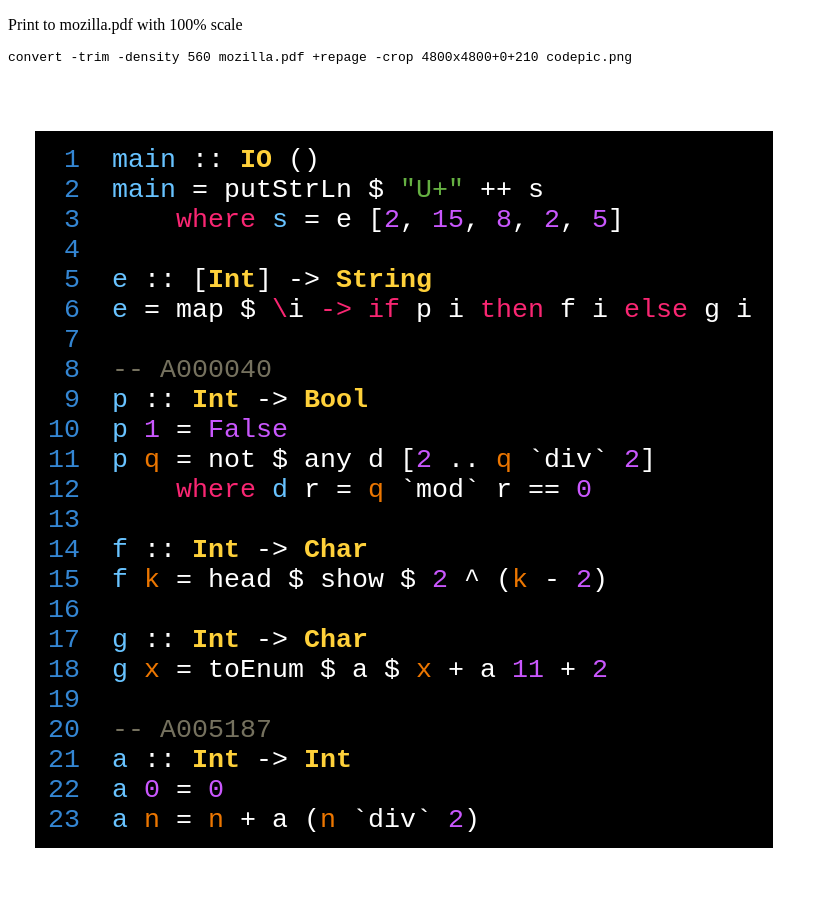
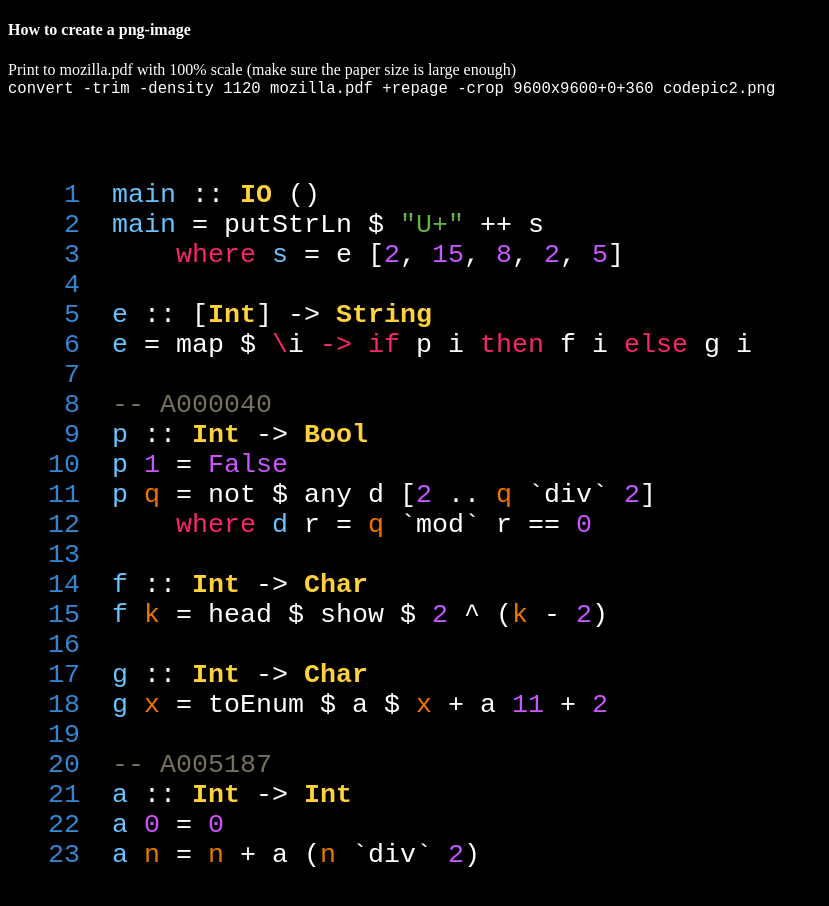
Before and after one commit to heinz9000/heinz9000.github.io, a plain HTML site: page codepic/index.html in a window 1280 px wide. Shown: the whole page, without its empty margins (0-829 px from the left). Drawn offline with Linux system fonts and the light colour scheme.

Commit message:
added print instructions

```diff
--- a/codepic/index.html
+++ b/codepic/index.html
@@ -3,13 +3,23 @@
 <head>
   <title>Code Pic</title>
   <meta charset="utf-8">
+  <style>
+    @media print {
+      .no-print {
+        display: none;
+      }
+    }
+  </style>
 </head>
-<body>
-<div>
-<p>
-Print to mozilla.pdf with 100% scale
-</p>
-<pre>convert -trim -density 560 mozilla.pdf +repage -crop 4800x4800+0+210 codepic.png</pre>
+<body style="background-color: rgb(0, 0, 0); color: rgb(255, 255, 255);">
+<div class='no-print'>
+  <h4>
+    How to create a png-image
+  </h4>
+  <p>
+    Print to mozilla.pdf with 100% scale (make sure the paper size is large enough)<br>
+    <span style="font-family: monospace; font-size: 120%;">convert -trim -density 1120 mozilla.pdf +repage -crop 9600x9600+0+360 codepic2.png</span>
+  </p>
 </div>
 <div style="font-family: Hack, monospace; font-size: 20pt; padding: 1em;">
 <pre class="hljs" style="display: inline-block; overflow-x: auto; padding: 0.5em; padding-right: 0.8em; background-color: rgb(0, 0, 0); color: rgb(255, 255, 255);"><span class="hljs-line" style="color: rgb(52, 134, 211);"> 1  </span><span class="hljs-title" style="color: rgb(104, 195, 255);">main</span> :: <span class="hljs-type" style="color: rgb(255, 209, 58); font-weight: 600;">IO</span> ()
```
